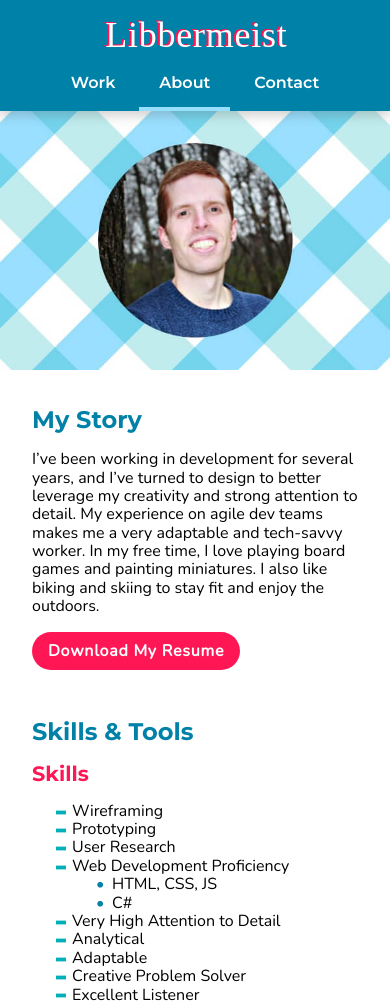
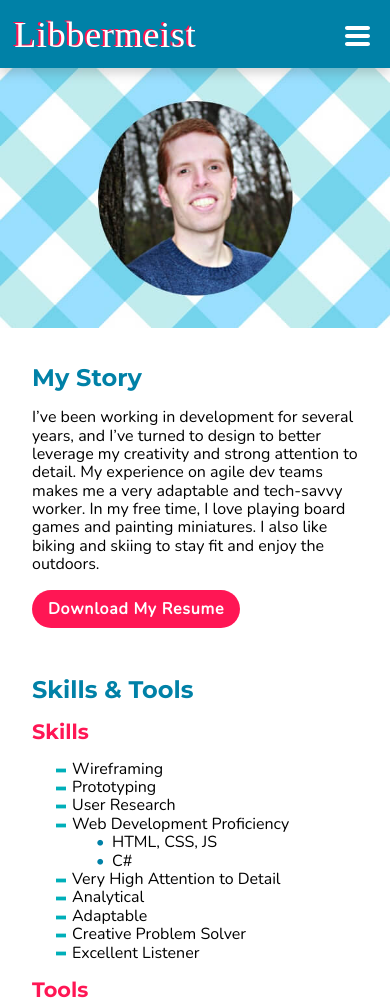
Before and after one commit to DavidRoaF/libbermeister.github.io, a plain HTML site: page about.html in a window 390 px wide. Shown: the top 1007 px of the page. Drawn offline with nearby package versions, Linux system fonts and the light colour scheme.

Commit message:
Added a menu dropdown for mobile screens.

```diff
--- a/about.html
+++ b/about.html
@@ -18,10 +18,13 @@
                     <img src="img/common/logo.svg" alt="Libbermeister website logo"/>
                 </a>
             </div>
-            <nav>
-                <a href="index.html">Work</a>
+            <nav id="_navlinks" class="navlinks">
+                <a href="index.html" >Work</a>
                 <a href="about.html" class="active_tab">About</a>
                 <a href="#contact">Contact</a>
+                <a href="javascript:void(0);" class="icon" onclick="menuToggle()">
+                    <img id="menuIcon" src="img/common/hamburger_menu_icon.svg" alt="A menu icon for navigation"/>
+                </a>
             </nav>
         </header>
         <main>
@@ -101,5 +104,7 @@
             </div>
             <p>Copyright 2020 - Brandon Libbesmeier</p>
         </footer>
+        <script src="https://code.jquery.com/jquery-3.5.1.min.js" integrity="sha256-9/aliU8dGd2tb6OSsuzixeV4y/faTqgFtohetphbbj0=" crossorigin="anonymous"></script>
+        <script src="js/scripts.js"></script>
     </body>
 </html>
--- a/css/common.css
+++ b/css/common.css
@@ -25,34 +25,34 @@ h1, h2, h3, h4, h5, h6 {
 
 a, p, li {
     font-family: 'Nunito', sans-serif;
-    /*font-size: 18px;*/
 }
 
 header {
+    background-color: #0081A7;
+    min-height: 68px;
     width: 100%;
-    min-height: 68px;
-    background-color: #0081A7;
-    display: flex;
-    flex-wrap: wrap;
-    align-items: center;
-    justify-content: space-between;
     position: fixed;
     box-shadow: 0px 5px 10px rgba(85, 85, 85, 0.25);
+    margin: 0;
+    padding: 0;
+    overflow: hidden;
     z-index: 1000;
 }
 
-header nav a {
+nav {
+    float: right;
+}
+
+nav a {
     display: inline-block;
     color: white;
     text-decoration: none;
     font-family: 'Montserrat', sans-serif;
     font-size: 20px;
     font-weight: 600;
-    padding: 14px 24px;
-}
-
-header nav a:hover, header nav a:focus {
-    color: #97DFFC;
+    padding: 22px 24px;
+    text-align: center;
+    vertical-align: middle;
 }
 
 main {
@@ -85,10 +85,6 @@ footer a svg {
     margin: 0 0.5rem;
 }
 
-.active_tab {
-    border-bottom: 4px solid #97DFFC;
-}
-
 .button {
     background-color: #FF1654;
     color: white;
@@ -107,9 +103,8 @@ footer a svg {
 }
 
 #logo {
-    flex: auto;
-    margin: 0;
-    padding-left: 24px;
+    float: left;
+    padding: 9px 24px;
 }
 
 #logo a img {
@@ -145,12 +140,45 @@ footer a svg {
     }
 
     main {
-        padding-top: 110px;
+        padding-top: 68px;
+    }
+
+    .active_tab {
+        background-color: #00AFB9;
+    }
+
+    .icon {
+        position: absolute;
+        right: 0;
+        top: 12px;
+    }
+
+    .navlinks.responsive {
+        display: block;
+    }
+
+    .navlinks a:not(:last-child) {
+        display: none;
+    }
+
+    .navlinks.responsive a {
+        display: block;
     }
 
     #logo {
         display: inline-block;
         text-align: center;
-        padding: 0;
+        padding: 0 0 0 12px;
     }
 }
+
+@media only screen and (min-width: 641px) {
+    nav a:last-child {
+        display: none;
+    }
+
+    .active_tab {
+        border-bottom: 4px solid #00AFB9;
+        padding: 22px 24px 18px 24px;
+    }
+}
--- a/js/scripts.js
+++ b/js/scripts.js
@@ -1 +1,8 @@
-console.log("¯\\_(ツ)_/¯");
+function menuToggle() {
+    var x = document.getElementById('_navlinks');
+    if (x.className === 'navlinks') {
+      x.className += ' responsive';
+    } else {
+      x.className = 'navlinks';
+    }
+  }
```
Also changed, not shown: cash_stash_project.html (+6 -1 lines), index.html (+5 -1 lines), mini_mechanic_project.html (+6 -1 lines), img/common/hamburger_menu_icon.svg (added).
